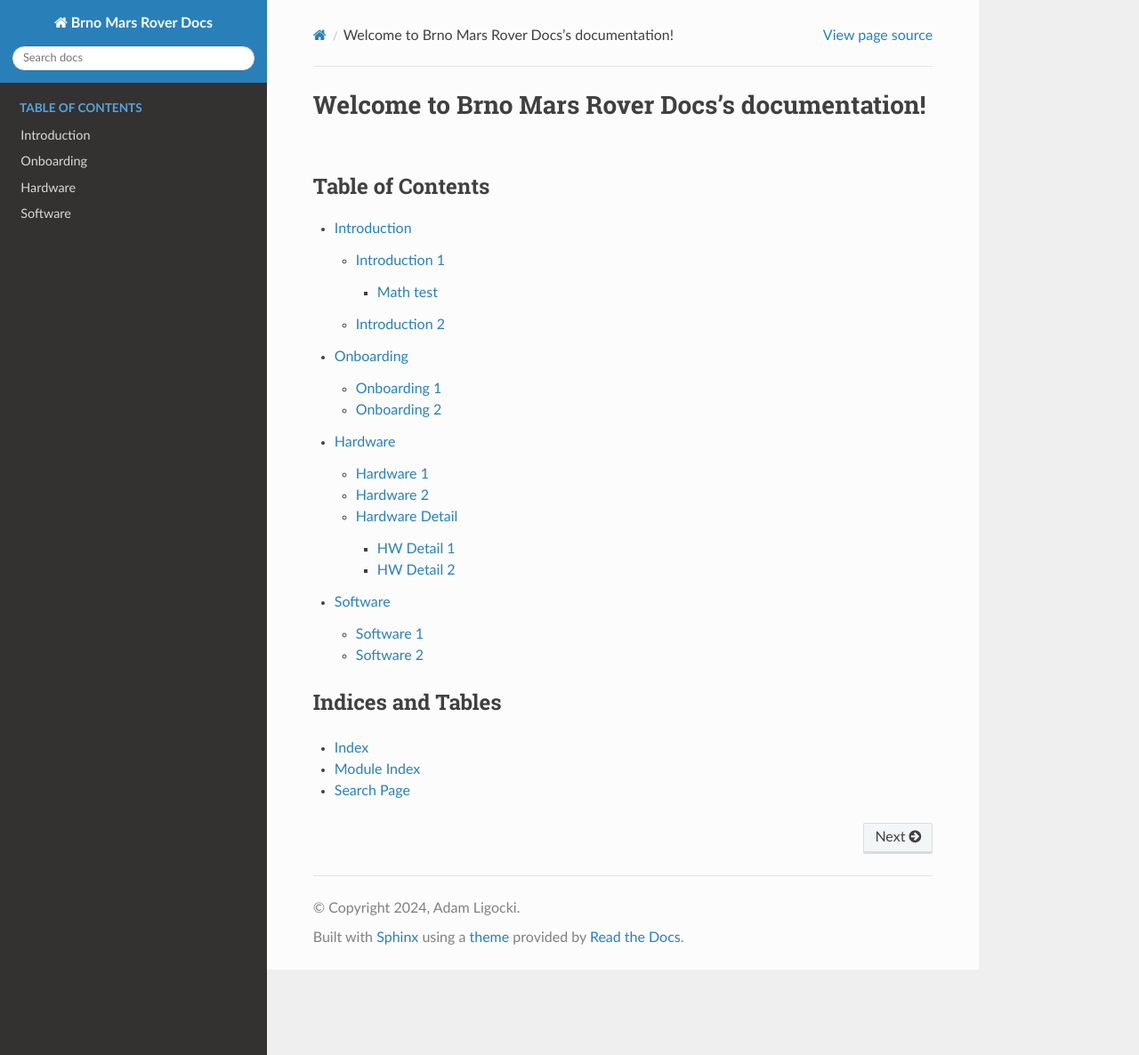
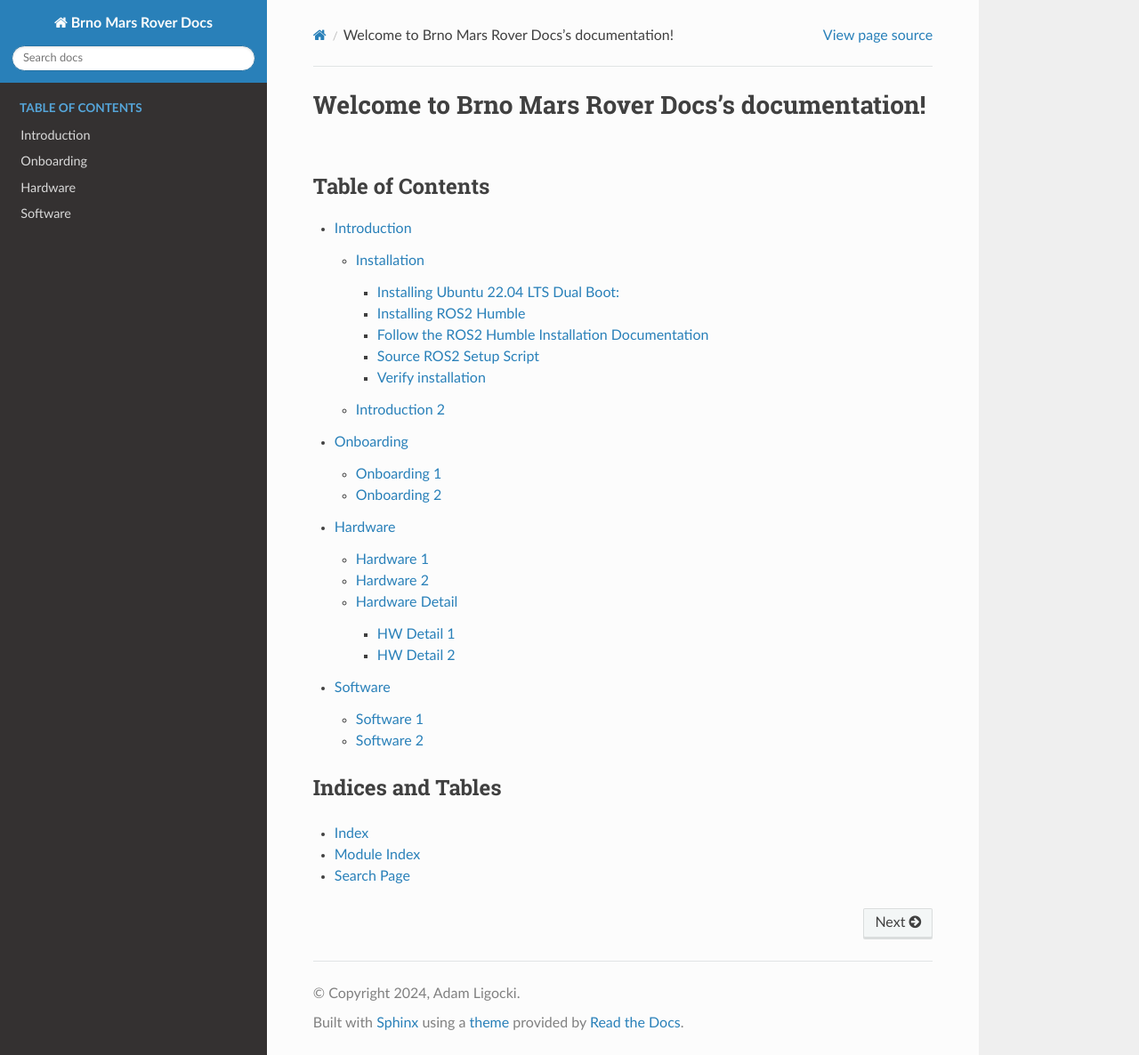
Before and after one commit to BrnoMarsRover/Docs, a Sphinx documentation site: the page built from docs/source/index.rst, in a window 1280 px wide and 1186 px high. Shown: the whole window at 89% size. Built offline with Sphinx 7.4.7 and the Read the Docs theme 2.0.0, drawn with Linux system fonts in a browser that asks for light colours; some of the changed lines change nothing that is shown.

Commit message:
Installation

````diff
--- a/docs/source/1_introduction/index.rst
+++ b/docs/source/1_introduction/index.rst
@@ -7,5 +7,5 @@
    :maxdepth: 2
    :caption: Introduction
 
-   introduction_1.md
-   introduction_2.md
+   installation.md
+   simulation.md
--- /dev/null
+++ b/docs/source/1_introduction/installation.md
@@ -0,0 +1,59 @@
+# Installation
+Here's a step-by-step guide for installing all necessary software, such as Ubuntu 22.04, ROS2 and Gazebo simulation, for our Brno Mars Rover project.
+
+## Installing Ubuntu 22.04 LTS Dual Boot:
+If you don't know how, watch YouTube. For example [here](https://www.youtube.com/watch?v=GXxTxBPKecQ) or [here](https://www.youtube.com/watch?v=G28jfXt9EaI).
+
+1. **Prepare Your System:**
+   - Back up your data. If not, it's your own responsibility :).
+   - Create a bootable [Ubuntu 22.04 USB](https://ubuntu.com/download/desktop) drive or borrow a bootable USB from us in the lab. Ask us.
+
+2. **Shrink Existing Partition:**
+   - Shrink your existing partition to free up space for Ubuntu.
+
+3. **Boot from Ubuntu USB:**
+   - Restart your computer and boot from the USB drive.
+
+4. **Install Ubuntu:**
+   - Select "Install Ubuntu" from the menu.
+   - Choose "Install Ubuntu alongside [existing OS]".
+   - Select the partition for Ubuntu installation.
+   - Follow prompts to configure settings.
+   - Click "Install".
+
+5. **Complete Installation:**
+   - Restart your computer.
+   - Choose Ubuntu or existing OS from the boot menu
+
+
+## Installing ROS2 Humble
+Follow the steps below to set up ROS2 on your Ubuntu system. Install ros-humble-desktop. It install ROS, RViz, demos, tutorials and other usefull tools.
+
+## Follow the ROS2 Humble Installation Documentation
+
+Navigate to the ROS2 Humble installation [documentation](https://docs.ros.org/en/humble/Installation/Ubuntu-Install-Debians.html) and carefully follow the instructions provided. This will involve adding ROS2 repositories and installing necessary dependencies using Debian packages.
+
+## Source ROS2 Setup Script
+
+After completing the installation, **it's essential to source the ROS2** setup script in your terminal session. This step allows you to access ROS2 commands and tools from any terminal window.
+
+If you use Bash, add the following line to your `~/.bashrc` or `~/.zshrc` file if you use [zshell](https://ohmyz.sh/):
+```bash
+source /opt/ros/humble/setup.bash
+```
+
+ROS2 will always source when you open new terminal window.
+
+## Verify installation
+Run following nodes in two terminals.
+
+Run demo talker (publisher - It publishes data)
+```bash
+ros2 run demo_nodes_cpp talker
+```
+Run demo listener (subscriber - It subscribes published data)
+```bash
+ros2 run demo_nodes_py listener
+```
+
+If it does not work. Continue [here](## Source ROS2 Setup Script).
--- a/docs/source/1_introduction/introduction_1.md
+++ /dev/null
@@ -1,11 +0,0 @@
-# Introduction 1
-
-Lorem Ipsum
-
-## Math test
-
-$\sqrt{3x-1}+(1+x)^2$
-
-$$
-E = mc^
-$$
````
Also changed, not shown: docs/source/1_introduction/simulation.md (renamed from docs/source/1_introduction/introduction_2.md).
